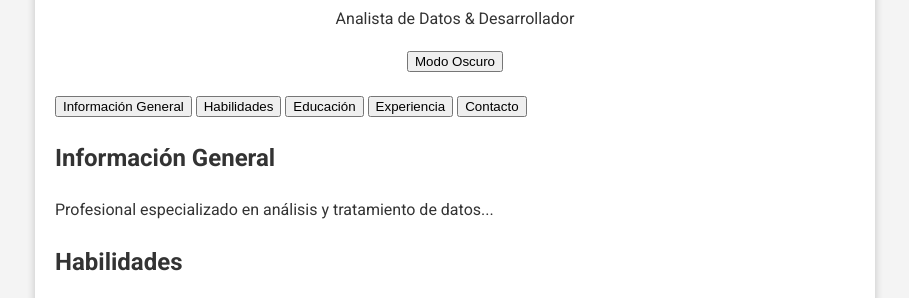
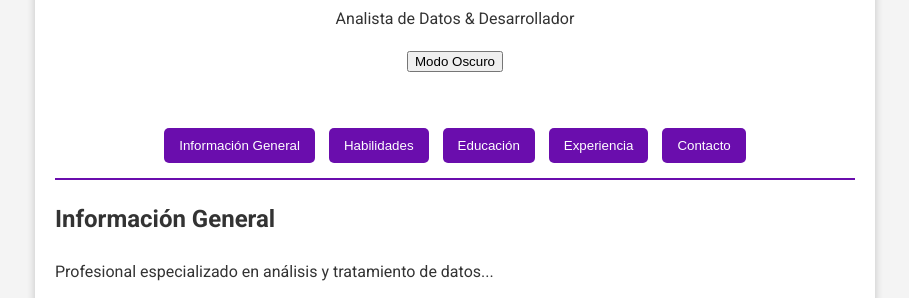
Before and after one commit to Diego266/Hoja-De-vida-WEB, a plain HTML site: page index.html in a window 1280 px wide. Shown: the part 467-765 px from the top of the page, without its empty margins (185-1094 px from the left). Drawn offline with Linux system fonts and the light colour scheme; files whose address does not match are found by name.

Commit message:
Estilos de navegación y botones

```diff
--- a/CSS/style.css
+++ b/CSS/style.css
@@ -62,3 +62,31 @@ header {
 .profile-image:hover {
     transform: scale(1.05);
 }
+
+nav {
+    text-align: center;
+    margin: 20px 0;
+    background: var(--card-bg-light);
+    padding: 10px;
+    border-bottom: 2px solid var(--primary-color);
+}
+
+.dark-mode nav {
+    background: var(--card-bg-dark);
+}
+
+.tab-button {
+    background: var(--primary-color);
+    color: white;
+    padding: 10px 15px;
+    margin: 5px;
+    border-radius: 5px;
+    border: none;
+    cursor: pointer;
+    transition: transform 0.3s, background 0.3s;
+}
+
+.tab-button:hover {
+    background: #5b0cae;
+    transform: scale(1.1);
+}
```
